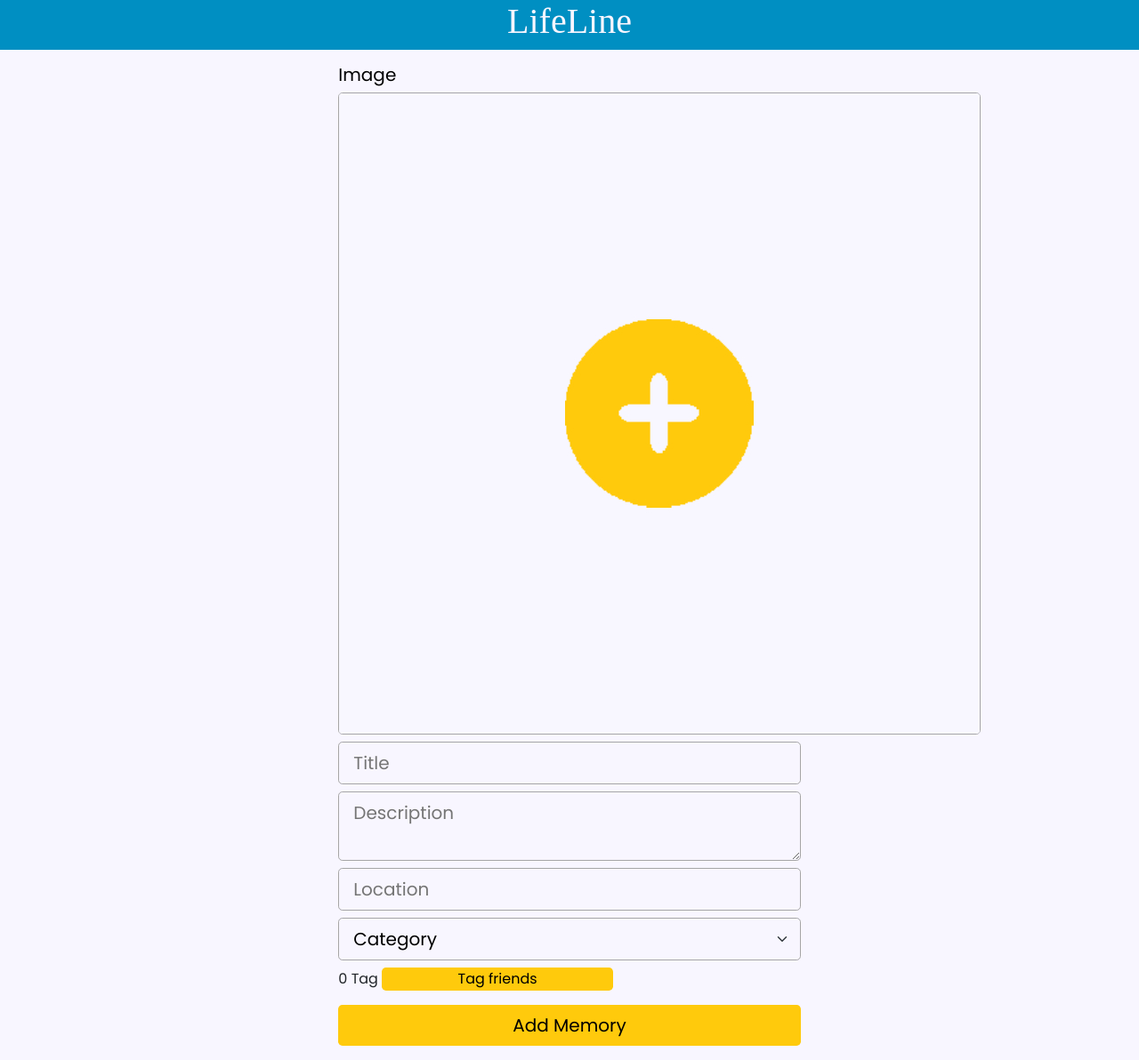
After one commit to dennnanni/LifeLine, a PHP site: page /create.php in a window 1280 px wide. The commit adds this page. Shown: the whole page at 89% size. Run offline with PHP 8.4, Linux system fonts and the light colour scheme; the visitor is signed in with stand-in values (Sample User, id 1); tables that the repository leaves empty hold one stand-in row (values such as "Sample post"); some web fonts are replaced.

Commit message:
notifiche, creazione post, riorganizzazione codice php, upload foto

```diff
--- /dev/null
+++ b/project/create.php
@@ -0,0 +1,37 @@
+<?php
+require_once("bootstrap.php");
+include("auth_session.php");
+
+if ($_SERVER["REQUEST_METHOD"] == "POST") {
+    $title = validate($_POST["title"]);
+    $description = validate($_POST["description"]);
+    $location = validate($_POST["location"]);
+    $category = validate($_POST["category"]);
+    $nomeFile = validate($_FILES["immaginePost"]["name"]);
+
+    if (empty($title)) {
+        $templateParams["uploadError"] = "Error! You must insert a title for the post!";
+    }
+    else if ($category == "0") {
+        $templateParams["uploadError"] = "Error! You must select a category for the post!";
+    }
+    else {
+        if (!empty($nomeFile)) {
+            list($result, $nuovoNomeFile) = uploadImage(UPLOAD_DIR, $_FILES["immaginePost"]);
+            $registration_result = $dbh->createPost($_SESSION["username"], $title, $description, $location, $category, array(), $nuovoNomeFile);
+        }
+        else {
+            $registration_result = $dbh->createPost($_SESSION["username"], $title, $description, $location, $category, array(), null);
+        }
+    }
+}
+
+$templateParams["title"] = "Create";
+$templateParams["active"] = "create-form.php";
+$templateParams["js"] = "create.js";
+
+$templateParams["categories"] = $dbh->getAllCategories();
+$templateParams["tag-number"] = 0;
+
+require("template/base.php");
+?>
--- a/project/css/style.css
+++ b/project/css/style.css
@@ -6,11 +6,19 @@
     --tertiary: #919191;
     --tertiary-light: #D9D9D9;
     --titleFont: "Meow Script";
-    --textFont: "Poppins";
+    --textFont: "Poppins", sans-serif;
 }
 
 * {
     font-family: var(--textFont);
+}
+
+body {
+    background-color: var(--light);
+}
+
+h1 {
+    font-family: var(--titleFont);
 }
 
 @media only screen and (max-device-width: 480px) {
@@ -20,7 +28,6 @@
         background-size: 100% 100%;
     } */
     h1 {
-        font-family: var(--titleFont);
         text-shadow: 0px 4px 4px rgba(0, 0, 0, 0.50);
         text-align: center;
         font-size: 70px;
@@ -28,7 +35,8 @@
         font-weight: 400;
         line-height: normal;
     }
-    input::placeholder {
+    input::placeholder,
+    textarea::placeholder {
         color: var(--dark);
     }
     nav h1 {
@@ -38,4 +46,8 @@
     nav {
         height: 10%;
     }
+    img {
+        max-height: 100%;
+        max-width: 100%;
+    }
 }
--- a/project/db/database.php
+++ b/project/db/database.php
@@ -60,13 +60,18 @@ class DatabaseHelper {
         return $result->fetch_all(MYSQLI_ASSOC);
     }
 
-    public function createPost($username, $title, $description, $location, $category, $image, $taggedUsernameList) {
-        $stmt = $this->db->prepare("INSERT INTO post (title, description, location, image, category, author) VALUES (?, ?, ?, ?, ?, ?)");
-        $stmt->bind_param('ssssss', $title, $description, $location, $category, $image, $username);
+    public function createPost($username, $title, $description, $location, $category, $taggedUsernameList, $image) {
+        if(is_null($image)) {
+            $stmt = $this->db->prepare("INSERT INTO post (title, description, location, category, author) VALUES (?, ?, ?, ?, ?)");
+            $stmt->bind_param('ssssss', $title, $description, $location, $category, $username);
+        }
+        else {
+            $stmt = $this->db->prepare("INSERT INTO post (title, description, location, image, category, author) VALUES (?, ?, ?, ?, ?, ?)");
+            $stmt->bind_param('ssssss', $title, $description, $location, $image, $category, $username);
+        }
         $stmt->execute();
-        $resultPost = $stmt->get_result();
+        $postId = $stmt->insert_id;
 
-        $postId = $result["postId"];
         foreach ($taggedUsernameList as $taggedUsername) {
             $stmt = $this->db->prepare("INSERT INTO tag (postId, username) VALUES (?, ?)");
             $stmt->bind_param('is', $postId, $taggedUsername);
@@ -237,6 +242,17 @@ class DatabaseHelper {
         return $stmt->affected_rows > 0;
     }
 
+    /**
+     * Get all the categories name.
+     */
+    public function getAllCategories() {
+        $stmt = $this->db->prepare("SELECT category.name FROM category");
+        $stmt->execute();
+        $result = $stmt->get_result();
+
+        return $result->fetch_all(MYSQLI_ASSOC);
+    }
+
     /*Private functions */
 
     /**
--- /dev/null
+++ b/project/js/create.js
@@ -0,0 +1,35 @@
+window.onload = function load() {
+    let toast = document.querySelector(".toast");
+    let imageElement = document.querySelector("#post-image");
+    let inputFile = document.querySelector('#immaginePost');
+    let textArea = document.querySelector('#description');
+
+    imageElement.addEventListener('click', function() {
+        inputFile.click();
+    });
+
+    inputFile.addEventListener('change', function() {
+        const imageFile = this.files[0];
+        const reader = new FileReader();
+
+        reader.onload = () => {
+            const imgUrl = reader.result;
+            imageElement.src = imgUrl;
+        }
+
+        if (imageFile) {
+            reader.readAsDataURL(imageFile);
+        }
+    });
+
+    textArea.addEventListener('input', function() {
+        textArea.style.height = "auto";
+        textArea.style.height = textArea.scrollHeight + "px";
+    });
+
+    if (toast) {
+        toast.addEventListener('click', function() {
+            toast.classList.remove('show');
+        });
+    }
+}
--- a/project/signup.php
+++ b/project/signup.php
@@ -50,7 +50,7 @@ if ($_SERVER["REQUEST_METHOD"] == "POST") {
     else {
         $registration_result = $dbh->createAccount($username, $fullname, $email, $password);
         if(!$registration_result){
-            $templateParams["registrationError"] = "Error while creating the accoutn!";
+            $templateParams["registrationError"] = "Error while creating the account!";
         }
         else{
             registerUserSession($username, $fullname);
--- /dev/null
+++ b/project/template/create-form.php
@@ -0,0 +1,57 @@
+<?php require("header.php"); ?>
+<?php if(isset($templateParams["uploadError"])): ?>
+    <div class="toast-container position-absolute top-0 start-50 translate-middle-x">
+        <div class="toast show" role="alert" aria-live="assertive" aria-atomic="true">
+            <div class="toast-header">
+                <strong class="me-auto text-secondary">Lifeline</strong>
+                <button type="button" class="btn-close" data-bs-dismiss="toast" aria-label="Close"></button>
+            </div>
+            <div class="toast-body"><?php echo $templateParams["uploadError"]; ?></div>
+        </div>
+    </div>
+<?php endif; ?>
+<div class="row justify-content-center">
+        <form class="col-xl-5 col-md-6 col-10" method="POST" enctype="multipart/form-data">
+            <ul class="list-unstyled">
+                <li>
+                    <div class="mt-3 w-50 h-50 mb-2">
+                        <h5 class="text-dark">Image</h5>
+                        <input class="square" type="file" id="immaginePost" name="immaginePost" accept="image/jpg, image/jpeg, image/png, image/gif" hidden>
+                        <div class="w-100 h-100">
+                            <img id="post-image" src="images/empty-post-photo.jpg" class=" border border-1 border-tertiary-light border-solid rounded-3" alt="photo image">
+                        </div>
+                    </div>
+                </li>
+                <li>
+                   <label for="title" hidden>Title</label>
+                   <input required class="w-100 mb-2 rounded-3 border-1 border-tertiary-light border-solid border btn-lg bg-light text-dark" type="text" id="title" name="title" placeholder="Title" maxlength="64"/>
+                </li>
+                <li>
+                   <label for="description" hidden>Description</label>
+                   <textarea class="d-block w-100 mb-2 rounded-3 border-1 border-tertiary-light border-solid border btn-lg bg-light text-dark" id="description" name="description" placeholder="Description" maxlength="255"></textarea>
+                </li>
+                <li>
+                   <label for="location" hidden>Location</label>
+                   <input class="w-100 mb-2 rounded-3 border-1 border-tertiary-light border-solid border btn-lg bg-light text-dark" type="text" id="location" name="location" placeholder="Location"/>
+                </li>
+                <li>
+                    <select class="form-select w-100 mb-2 border border-1 border-tertiary-light border-solid btn-lg bg-light text-dark" id="category" name="category">
+                        <option value="0" selected>Category</option>
+                        <?php foreach($templateParams["categories"] as $category): ?>
+                            <option value="<?php echo $category["name"]; ?>"><?php echo $category["name"]; ?></option>
+                        <?php endforeach; ?>
+                    </select>
+                </li>
+                <li>
+                    <div class="justify-content-end">
+                        <label for="tag"><?php echo $templateParams["tag-number"];?> Tag</label>
+                        <input class="w-50 mb-2 rounded-3 border-0 bg-secondary text-dark text-center" type="button" name="tag" id="tag" value="Tag friends"/>
+                    </div>
+                </li>
+                <li>
+                    <label for="submit" hidden>Submit</label>
+                    <input class="mt-2 w-100 rounded-3 border-0 bg-secondary btn-lg text-dark" type="submit" name="submit" id="submit" value="Add Memory" />
+                </li>
+            </ul>
+        </form>
+    </div>
--- a/project/utils/functions.php
+++ b/project/utils/functions.php
@@ -31,4 +31,42 @@ function validate($data) {
     return $data;
 }
 
+function uploadImage($path, $image){
+    $imageName = basename($image["name"]);
+    $imageFileType = strtolower(pathinfo($path.$imageName,PATHINFO_EXTENSION));
+    $imageSize = getimagesize($image["tmp_name"]);
+
+    $maxKB = 5000; //Originale 500
+    $acceptedExtensions = array("jpg", "jpeg", "png", "gif");
+    $result = 0;
+    $msg = "";
+
+    if($imageSize === false) {
+        $msg .= "File caricato non è un'immagine! ";
+    }
+    else if ($image["size"] > $maxKB * 1024) {
+        $msg .= "File caricato pesa troppo! Dimensione massima è $maxKB KB. ";
+    }
+    else if(!in_array($imageFileType, $acceptedExtensions)){
+        $msg .= "Accettate solo le seguenti estensioni: ".implode(",", $acceptedExtensions);
+    }
+    else {
+        $newName = 0;
+        do{
+            $newName++;
+            $newPath = $path.$newName.".".$imageFileType;
+        }
+        while(file_exists($newPath));
+
+        if(!move_uploaded_file($image["tmp_name"], $newPath)){
+            $msg.= "Errore nel caricamento dell'immagine.";
+        }
+        else{
+            $result = 1;
+            $msg = $newName.".".$imageFileType;
+        }
+    }
+    return array($result, $msg);
+}
+
 ?>
```
Also changed, not shown: project/carica-immagine.php (added, +37 -0 lines), project/images/default-profile-pic.jpg (renamed from project/upload/default.jpg), project/images/empty-post-photo.jpg (added), project/template/signup-form.php (indentation only), project/upload/1.png (added), project/upload/prova.jpg (added).
